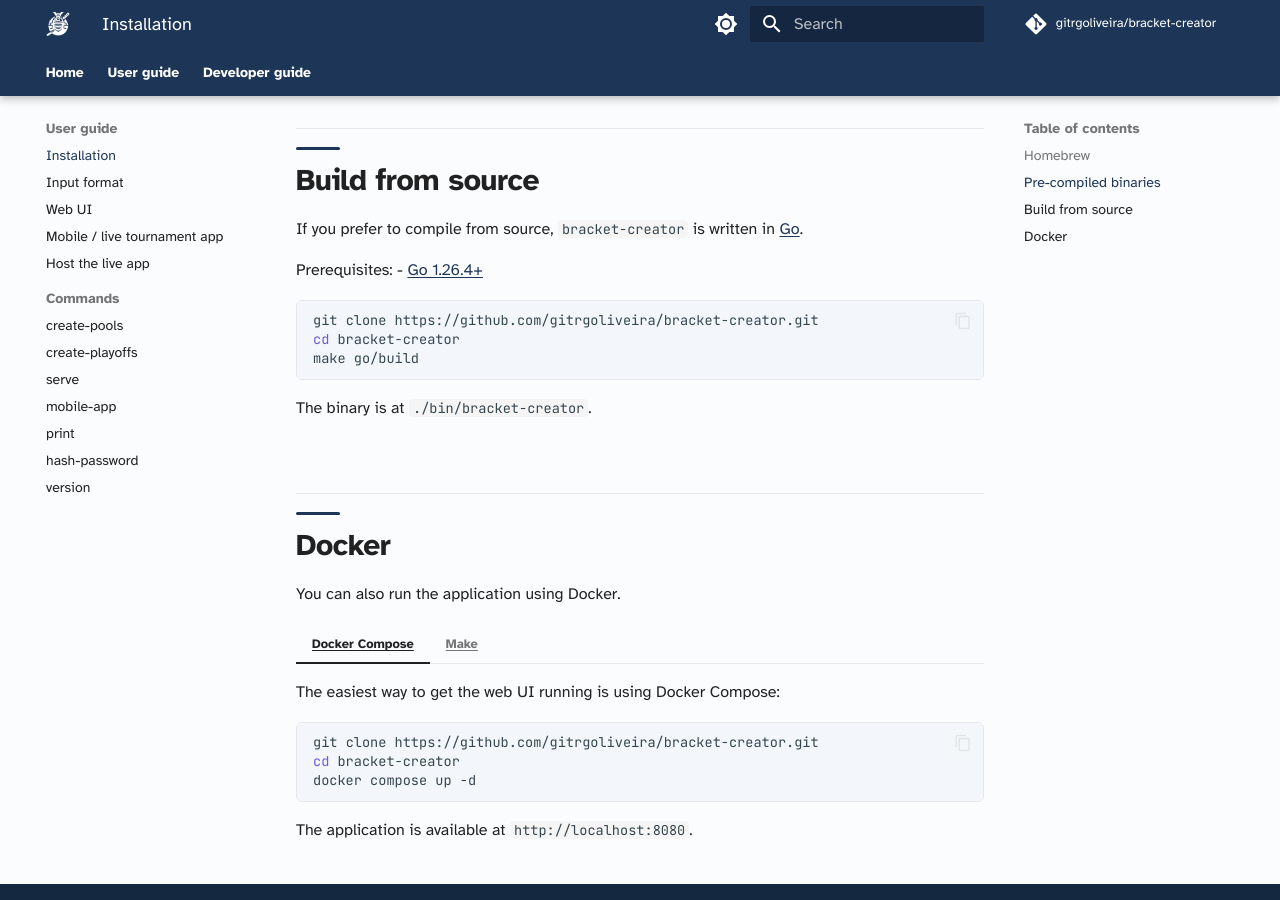
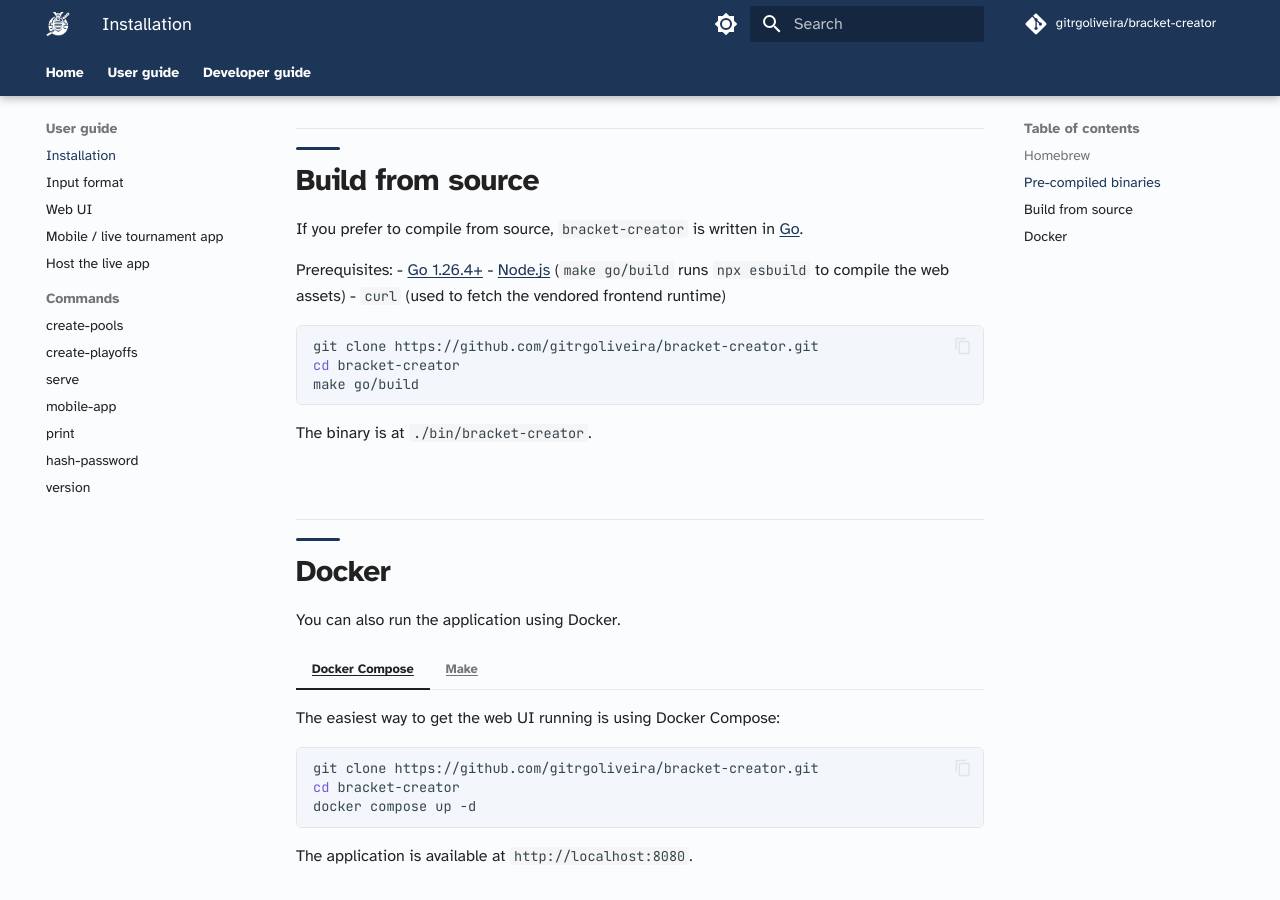
Before and after one commit to gitrgoliveira/bracket-creator, an MkDocs documentation site: the page built from docs/user-guide/getting-started.md, in a window 1280 px wide and 900 px high, scrolled down 1042 px. Built offline with MkDocs 1.6.1 and Material for MkDocs 9.7.7, drawn with Linux system fonts in a browser that asks for light colours; comment, search, counter and statistics services are not loaded.

Commit message:
docs(mp-5rg5): note build-from-source needs Node.js and curl
make go/build runs the vendor-frontend (curl) and esbuild-jsx (npx esbuild)
targets before go build, so building from source requires Node.js and curl in
addition to Go. Add these to the docs prerequisites and the README note.

Co-Authored-By: Claude Opus 4.8 <noreply@anthropic.com>

````diff
--- a/docs/user-guide/getting-started.md
+++ b/docs/user-guide/getting-started.md
@@ -45,6 +45,8 @@ If you prefer to compile from source, `bracket-creator` is written in [Go](https
 
 Prerequisites:
 - [Go 1.26.4+](https://golang.org/doc/install)
+- [Node.js](https://nodejs.org/) (`make go/build` runs `npx esbuild` to compile the web assets)
+- `curl` (used to fetch the vendored frontend runtime)
 
 ```bash
 git clone https://github.com/gitrgoliveira/bracket-creator.git
````
Also changed, not shown: README.md (+1 -1 lines).
